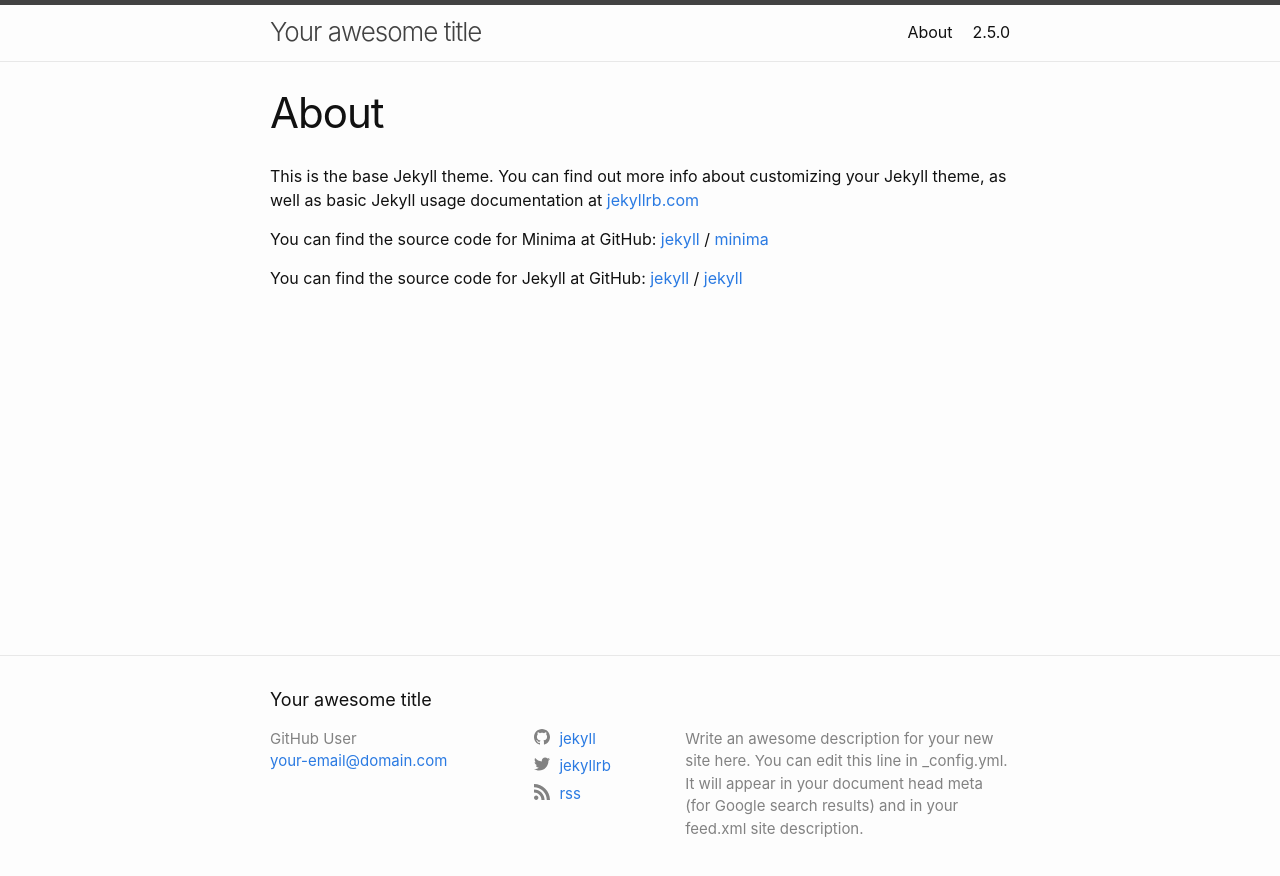
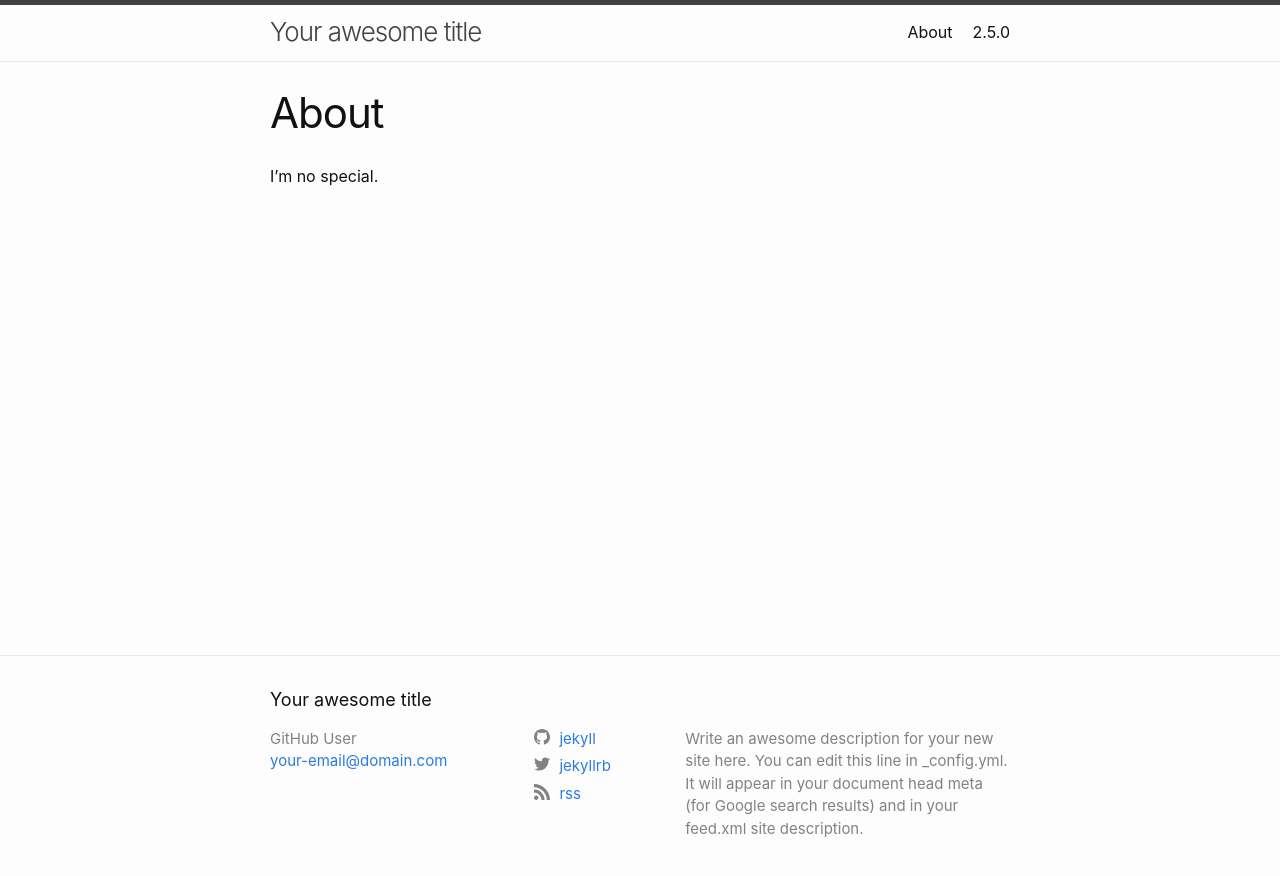
Before and after one commit to decemberpei/decemberpei.github.io, a Jekyll site: the page built from about.md, in a window 1280 px wide. Shown: the top 876 px of the page. Built offline with Jekyll 4.4.1, drawn with Linux system fonts in a browser that asks for light colours.

Commit message:
Update about.md

```diff
--- a/about.md
+++ b/about.md
@@ -4,15 +4,4 @@ title: About
 permalink: /about/
 ---
 
-This is the base Jekyll theme. You can find out more info about customizing your Jekyll theme, as well as basic Jekyll usage documentation at [jekyllrb.com](https://jekyllrb.com/)
-
-You can find the source code for Minima at GitHub:
-[jekyll][jekyll-organization] /
-[minima](https://github.com/jekyll/minima)
-
-You can find the source code for Jekyll at GitHub:
-[jekyll][jekyll-organization] /
-[jekyll](https://github.com/jekyll/jekyll)
-
-
-[jekyll-organization]: https://github.com/jekyll
+I'm no special.
```
